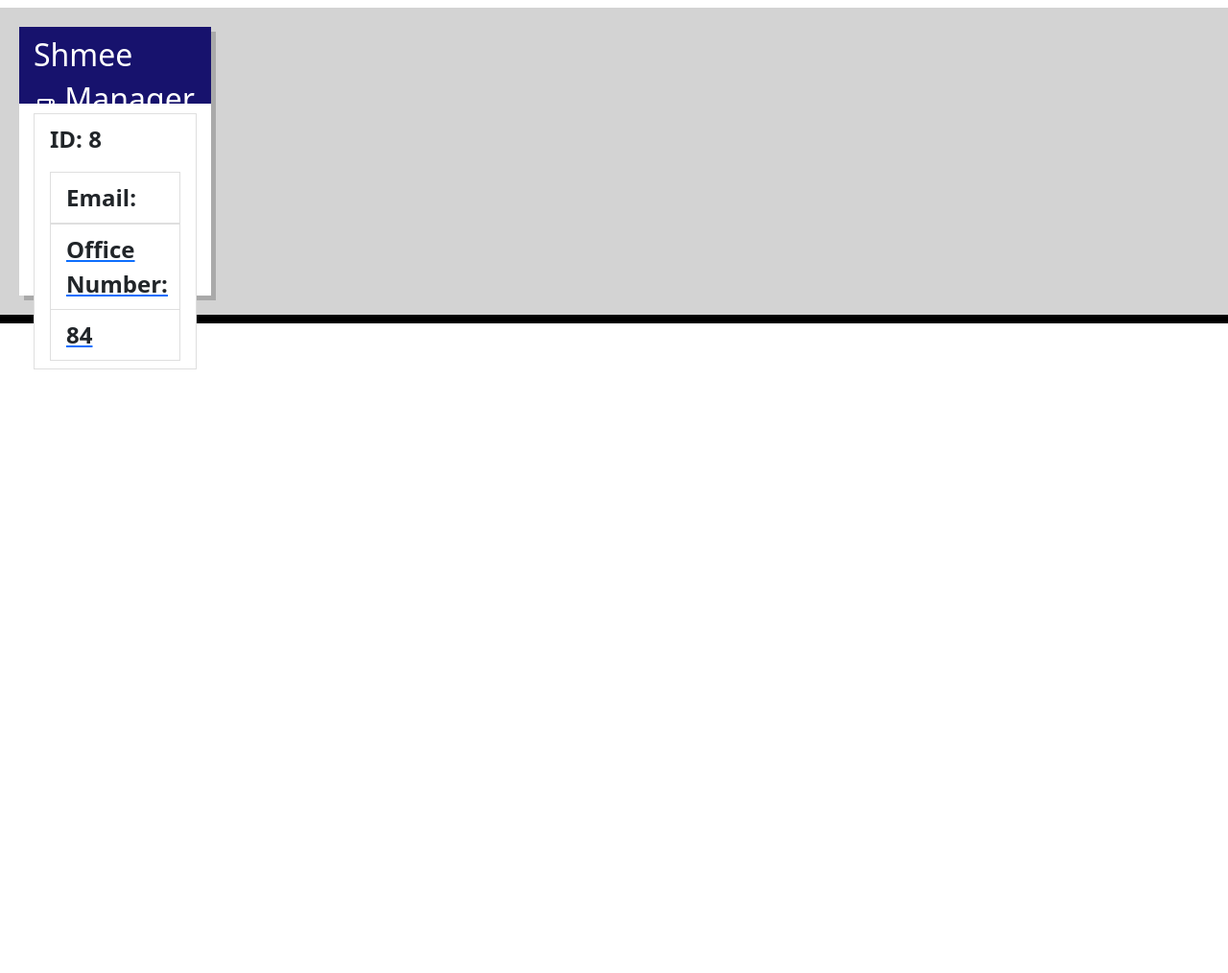
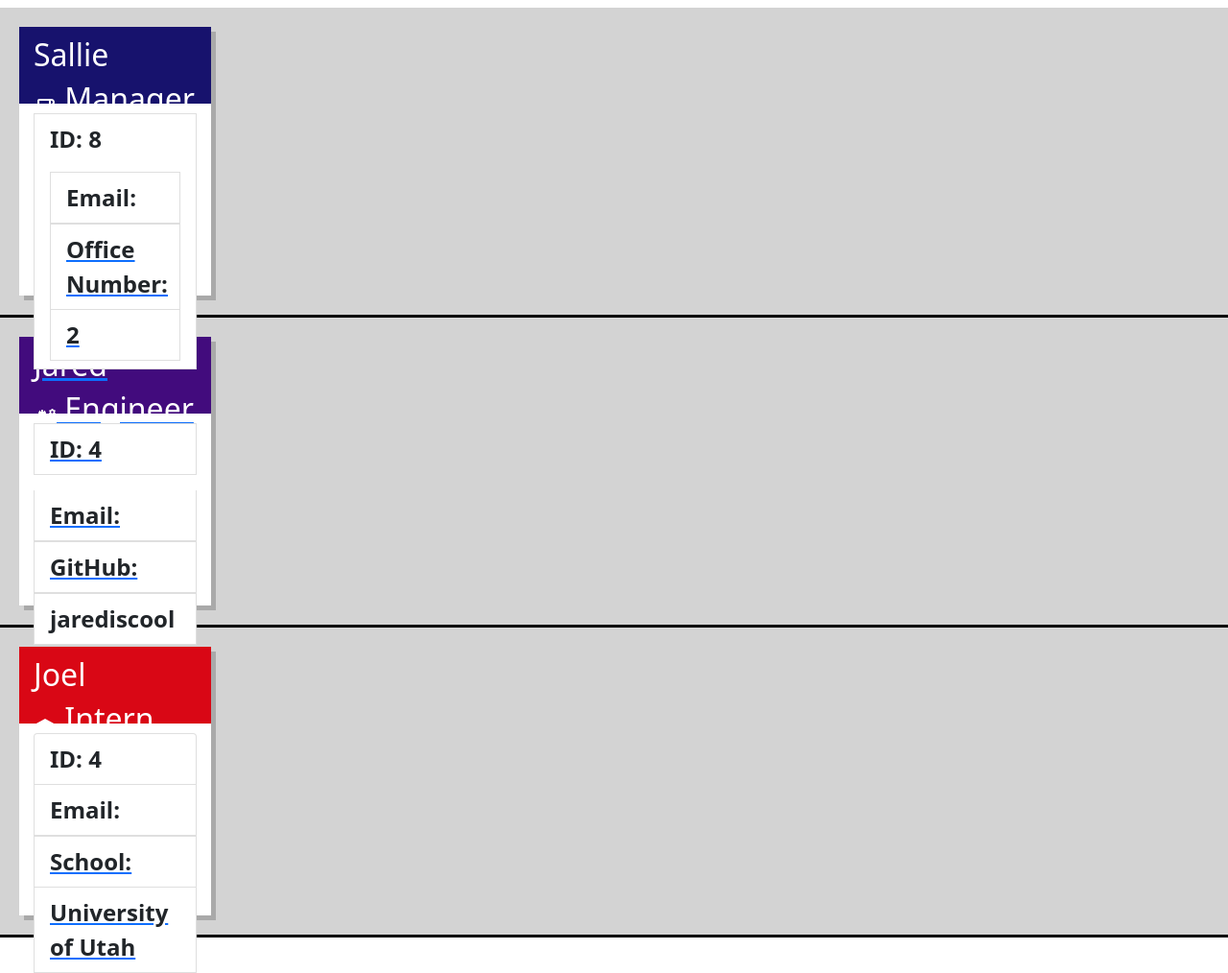
Before and after one commit to Shmeeheart/the-dream-team, a website: page dist/index.html in a window 1280 px wide. Shown: the whole page at 96% size. Before the commit the page ends 800 px from the top, so only its background shows below. Drawn offline with nearby package versions, Linux system fonts and the light colour scheme.

```diff
--- a/dist/index.html
+++ b/dist/index.html
@@ -22,23 +22,52 @@
 
             <div class="job-card">
                 <div class="job-card-header manager">
-                    <h2>Shmee</h2>
+                    <h2>Sallie</h2>
                     <h2><span class="material-icons inline-icon">coffee</span> Manager</h2>
                 </div>
                 <div class="job-card-body">
                     <ul class="list-group-item">ID: 8</p>
                     <li class="list-group-item">Email:</li>
-                    <a href="mailto: shmee@gmail.com"</a>
+                    <a href="mailto: sallie@gmail.com"</a>
                     <li class="list-group-item">Office Number:</li>
-                    <li class="list-group-item">84</li>
+                    <li class="list-group-item">2</li>
                 </div>
             </div>
 
             </div>
             <div class="job-section">
 
+            <div class="job-card">
+                <div class="job-card-header engineer">
+                    <h2>Jared</h2>
+                    <h2><span class="material-icons inline-icon">engineering</span> Engineer</h2>
+                </div>
+                <div class="job-card-body">
+                    <ul class="list-group-item">ID: 4</ul>
+                    <li class="list-group-item">Email:</li>
+                    <a href="mailto: jared@gmail.com"</a>
+                    <li class="list-group-item">GitHub:</li>
+                    <a href="https://github.com/jarediscool" class="list-group-item">jarediscool</a>
+                </div>
+            </div>
+
             </div>
             <div class="job-section">
+
+            <div class="job-card">
+                <div class="job-card-header intern">
+                    <h2>Joel</h2>
+                    <h2><span class="material-icons inline-icon">school</span> Intern</h2>
+                </div>
+                <div class="job-card-body">
+                    <ul class='list-group'>
+                    <li class="list-group-item">ID: 4</li>
+                    <li class="list-group-item">Email:</li>
+                    <a href="mailto: joel@gmail.com"</a>
+                    <li class="list-group-item">School:</li>
+                    <li class="list-group-item">University of Utah</li>
+                </div>
+            </div>
 
             </div>
         </div>
```
